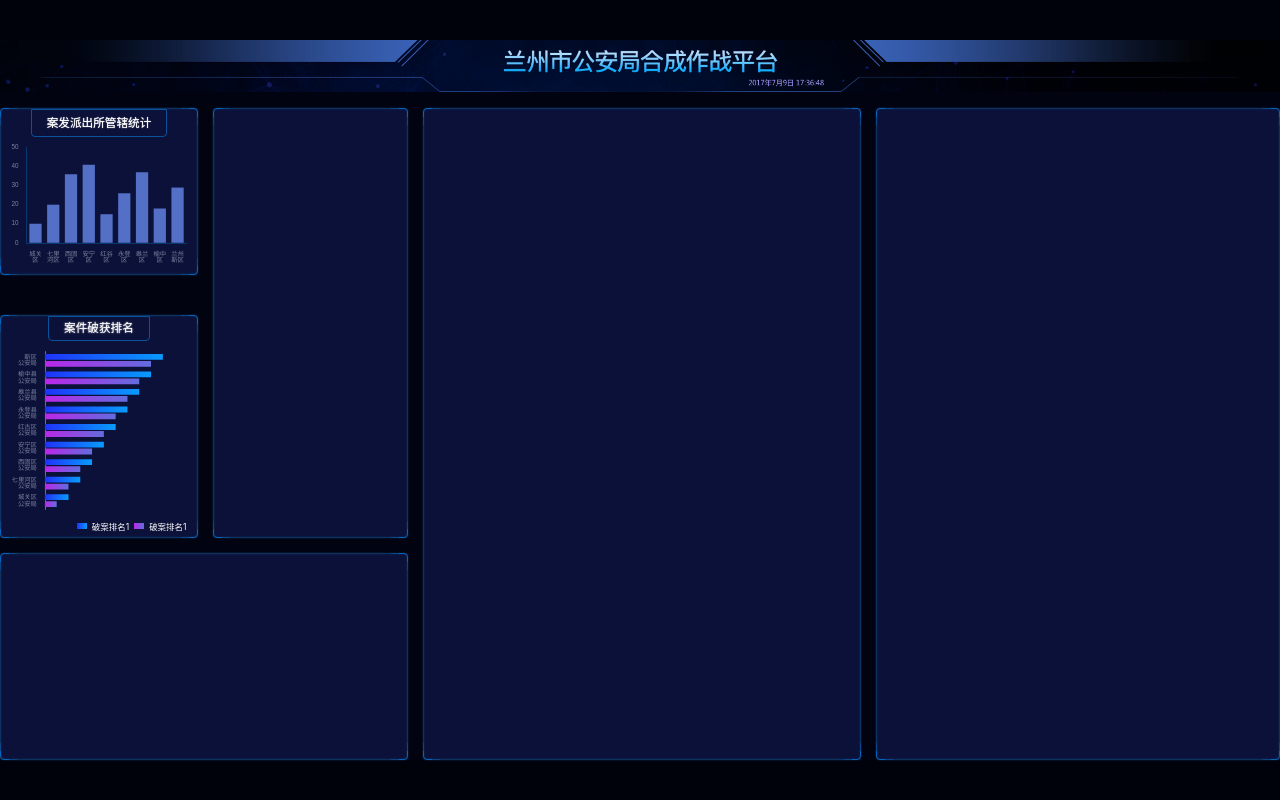
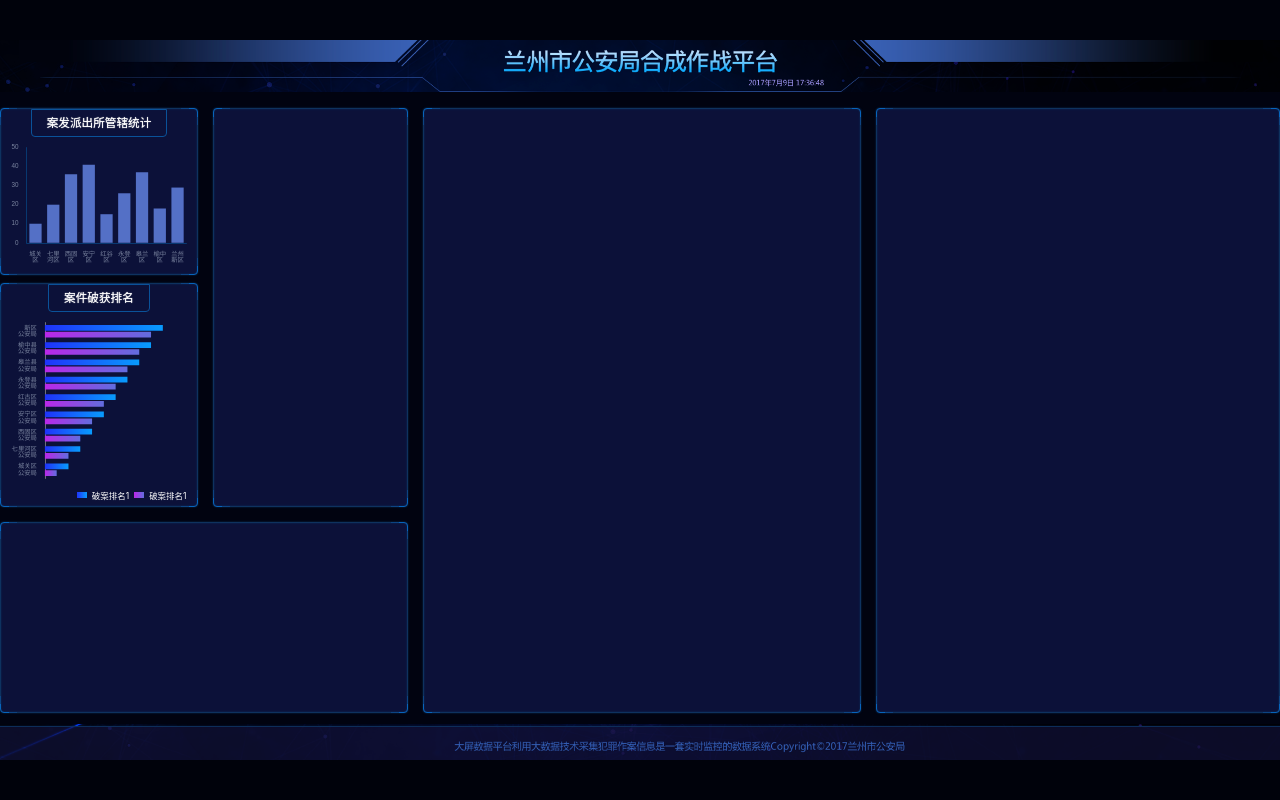
Before and after one commit to Grey-1011/bigScreen, a Vue app: page /#/ in a window 1280 px wide. Built offline with nearby package versions, Linux system fonts and the light colour scheme.

Commit message:
制作 footer

```diff
--- a/index.html
+++ b/index.html
@@ -23,7 +23,7 @@
     <div id="app"></div>
     <script>
       const app = document.querySelector('#app')
-      app.style.width = pageWidth + 'px'
+      // app.style.width = pageWidth + 'px'
       app.style.height = pageHeight + 'px'
       app.style.marginTop = (deviceHeight - pageHeight) / 2 + 'px'
     </script>
--- a/src/page/Home.vue
+++ b/src/page/Home.vue
@@ -11,6 +11,7 @@
       <section class="section4 bordered"></section>
       <section class="section5 bordered"></section>
     </main>
+    <footer></footer>
   </div>
 </template>
 
--- a/src/page/home.scss
+++ b/src/page/home.scss
@@ -10,8 +10,18 @@
     height: px(99);
     background-image: url("../assets/images/header.png");
     background-size: cover;
+    width: px(2420);
+    margin: 0 auto;
+  }
+  footer {
+    height: px(68);
+    margin-top: px(20);
+    background-image: url("../assets/images/footer.png");
+    background-size: cover;
   }
   main {
+    width: px(2420);
+    margin: 0 auto;
     padding-top: px(30);
     flex: 1;
     display: grid;
@@ -75,7 +85,7 @@
       grid-area: box5;
 
     }
-    .管辖统计 {
+    .管辖统计,.破获排名 {
       height: px(315);
       display: flex;
       flex-direction: column;
@@ -96,23 +106,6 @@
     }
     .破获排名 {
       height: px(423);
-      display: flex;
-      flex-direction: column;
-      align-items: center;
-      h2 {
-        flex-shrink: 0;
-        border: 1px solid #0a5299;
-        border-bottom-left-radius: 4px;
-        border-bottom-right-radius: 4px;
-        font-size: px(22);
-        line-height: px(24);
-        padding: px(10) px(28);
-        text-shadow: 0 0 px(3) white;
-      }
-      .chart {
-        flex: 1;
-        width: 100%;
-      }
       .legend {
         display: flex;
         align-items: center;
```
Also changed, not shown: src/assets/images/footer.png (added).
